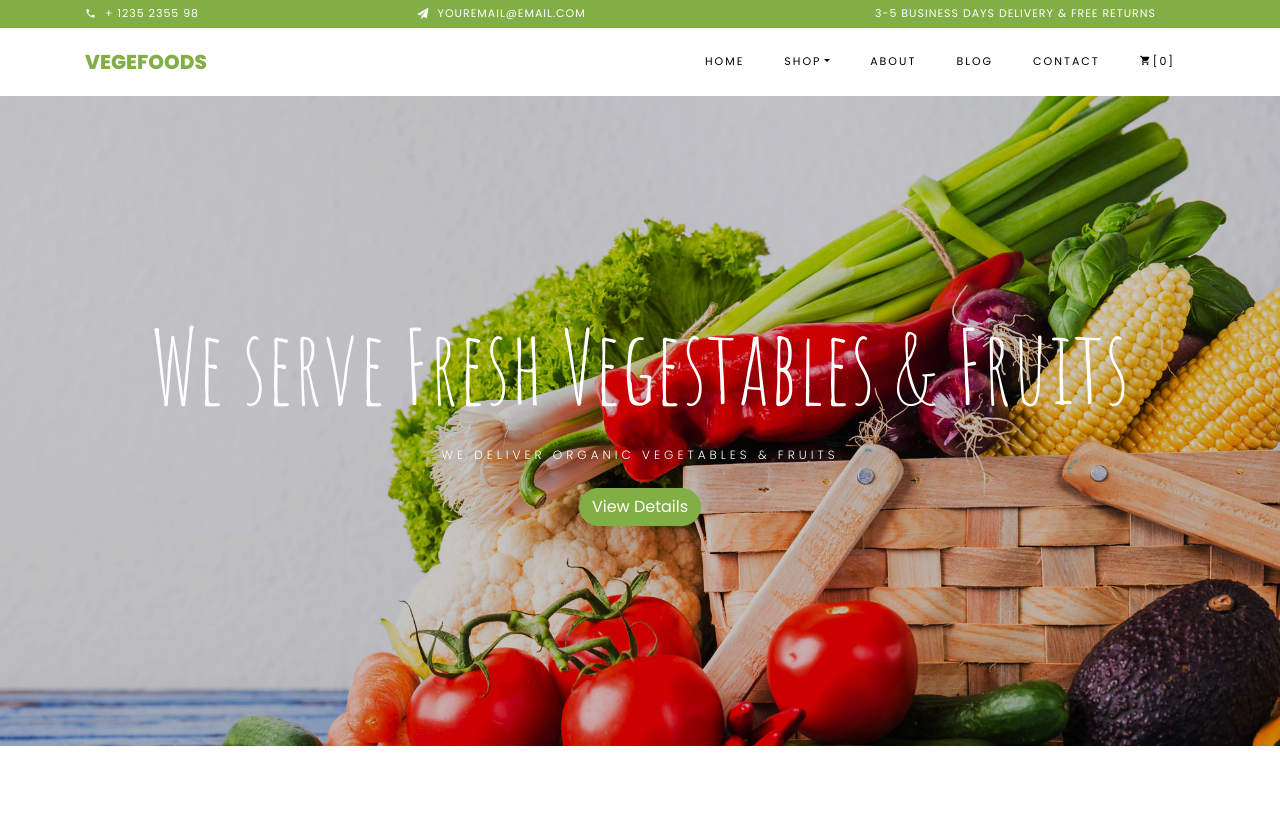
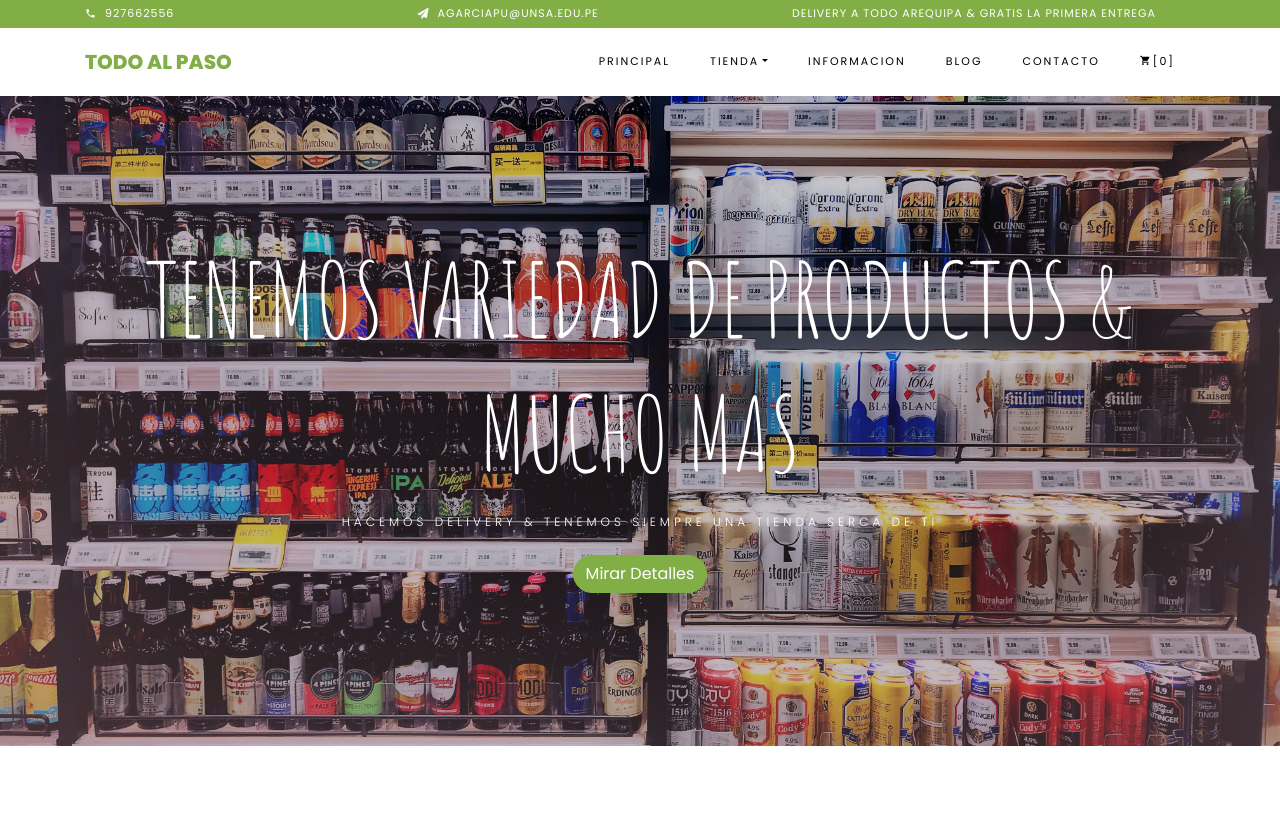
Before and after one commit to RodrigoSHM1999/Proyecto-Final, a Django app: page / in a window 1280 px wide. Shown: the top 833 px of the page. Run offline with Django 3.2, Linux system fonts and the light colour scheme; some libraries are stand-ins or nearby versions; some web fonts are replaced; grey boxes are pictures that could not be loaded.

Commit message:
Implementando el index.html

```diff
--- a/Supermercado/templates/index.html
+++ b/Supermercado/templates/index.html
@@ -2,7 +2,7 @@
 <!DOCTYPE html>
 <html lang="en">
   <head>
-    <title>Vegefoods - Free Bootstrap 4 Template by Colorlib</title>
+    <title>SuperMercado  Todo al Paso</title>
     <meta charset="utf-8">
     <meta name="viewport" content="width=device-width, initial-scale=1, shrink-to-fit=no">
 
@@ -37,14 +37,14 @@
 		    		<div class="row d-flex">
 		    			<div class="col-md pr-4 d-flex topper align-items-center">
 					    	<div class="icon mr-2 d-flex justify-content-center align-items-center"><span class="icon-phone2"></span></div>
-						    <span class="text">+ 1235 2355 98</span>
+						    <span class="text">927662556</span>
 					    </div>
 					    <div class="col-md pr-4 d-flex topper align-items-center">
 					    	<div class="icon mr-2 d-flex justify-content-center align-items-center"><span class="icon-paper-plane"></span></div>
-						    <span class="text">youremail@email.com</span>
+						    <span class="text">agarciapu@unsa.edu.pe</span>
 					    </div>
 					    <div class="col-md-5 pr-4 d-flex topper align-items-center text-lg-right">
-						    <span class="text">3-5 Business days delivery &amp; Free Returns</span>
+						    <span class="text">Delivery a todo Arequipa &amp; Gratis la primera Entrega</span>
 					    </div>
 				    </div>
 			    </div>
@@ -53,27 +53,27 @@
     </div>
     <nav class="navbar navbar-expand-lg navbar-dark ftco_navbar bg-dark ftco-navbar-light" id="ftco-navbar">
 	    <div class="container">
-	      <a class="navbar-brand" href="index.html">Vegefoods</a>
+	      <a class="navbar-brand" href="index.html">Todo al Paso</a>
 	      <button class="navbar-toggler" type="button" data-toggle="collapse" data-target="#ftco-nav" aria-controls="ftco-nav" aria-expanded="false" aria-label="Toggle navigation">
 	        <span class="oi oi-menu"></span> Menu
 	      </button>
 
 	      <div class="collapse navbar-collapse" id="ftco-nav">
 	        <ul class="navbar-nav ml-auto">
-	          <li class="nav-item active"><a href="index.html" class="nav-link">Home</a></li>
+	          <li class="nav-item active"><a href="index.html" class="nav-link">Principal</a></li>
 	          <li class="nav-item dropdown">
-              <a class="nav-link dropdown-toggle" href="#" id="dropdown04" data-toggle="dropdown" aria-haspopup="true" aria-expanded="false">Shop</a>
+              <a class="nav-link dropdown-toggle" href="#" id="dropdown04" data-toggle="dropdown" aria-haspopup="true" aria-expanded="false">Tienda</a>
               <div class="dropdown-menu" aria-labelledby="dropdown04">
-              	<a class="dropdown-item" href="shop.html">Shop</a>
+              	<a class="dropdown-item" href="shop.html">Tienda</a>
               	<a class="dropdown-item" href="wishlist.html">Wishlist</a>
                 <a class="dropdown-item" href="product-single.html">Single Product</a>
                 <a class="dropdown-item" href="cart.html">Cart</a>
                 <a class="dropdown-item" href="checkout.html">Checkout</a>
               </div>
             </li>
-	          <li class="nav-item"><a href="about.html" class="nav-link">About</a></li>
+	          <li class="nav-item"><a href="about.html" class="nav-link">Informacion</a></li>
 	          <li class="nav-item"><a href="blog.html" class="nav-link">Blog</a></li>
-	          <li class="nav-item"><a href="contact.html" class="nav-link">Contact</a></li>
+	          <li class="nav-item"><a href="contact.html" class="nav-link">Contacto</a></li>
 	          <li class="nav-item cta cta-colored"><a href="cart.html" class="nav-link"><span class="icon-shopping_cart"></span>[0]</a></li>
 
 	        </ul>
@@ -84,22 +84,22 @@
 
     <section id="home-section" class="hero">
 		  <div class="home-slider owl-carousel">
-	      <div class="slider-item" style="background-image: url({% static 'images/bg_1.jpg' %});">
+	      <div class="slider-item" style="background-image: url({% static 'images/bg_11.jpg' %});">
 	      	<div class="overlay"></div>
 	        <div class="container">
 	          <div class="row slider-text justify-content-center align-items-center" data-scrollax-parent="true">
 
 	            <div class="col-md-12 ftco-animate text-center">
-	              <h1 class="mb-2">We serve Fresh Vegestables &amp; Fruits</h1>
-	              <h2 class="subheading mb-4">We deliver organic vegetables &amp; fruits</h2>
-	              <p><a href="#" class="btn btn-primary">View Details</a></p>
+	              <h1 class="mb-2">TENEMOS VARIEDAD DE PRODUCTOS &amp; MUCHO MAS</h1>
+	              <h2 class="subheading mb-4">HACEMOS DELIVERY &amp; TENEMOS SIEMPRE UNA TIENDA SERCA DE TI </h2>
+	              <p><a href="#" class="btn btn-primary">Mirar Detalles</a></p>
 	            </div>
 
 	          </div>
 	        </div>
 	      </div>
 
-		<div class="slider-item" style="background-image: url({% static 'images/bg_2.jpg' %});">
+		<div class="slider-item" style="background-image: url({% static 'images/bg_12.jpg' %});">
 	      	<div class="overlay"></div>
 	        <div class="container">
 	          <div class="row slider-text justify-content-center align-items-center" data-scrollax-parent="true">
```
Also changed, not shown: Supermercado/static/images/bg_1.jpg (deleted), Supermercado/static/images/bg_11.jpg (added), Supermercado/static/images/bg_12.jpg (added).
